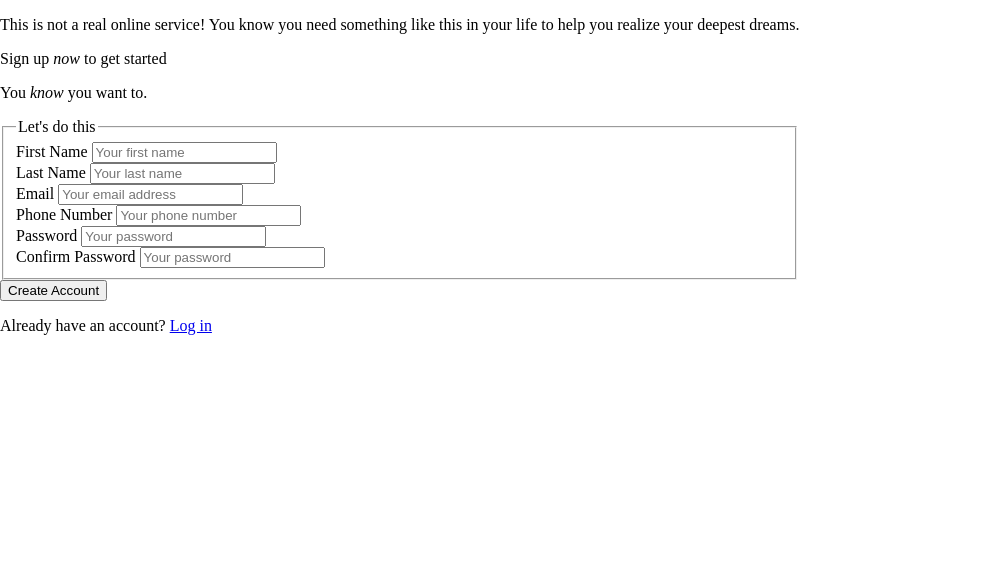
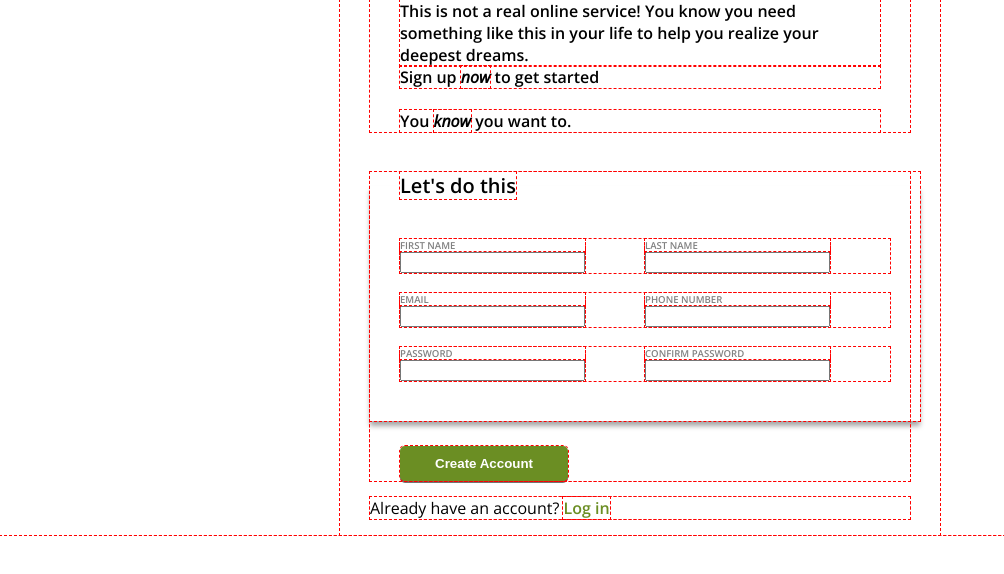
Before and after one commit to selvavl/form, a plain HTML site: page index.html in a window 1280 px wide. Shown: the whole page, without its empty margins (0-1004 px from the left). Drawn offline with nearby package versions, Linux system fonts and the light colour scheme.

Commit message:
HTML reworked, CSS applied
Using several styles to match TOP form

```diff
--- a/index.html
+++ b/index.html
@@ -5,56 +5,61 @@
     <meta name="viewport" content="width=device-width, initial-scale=1.0">
     <title>Document</title>
     <link rel="stylesheet" href="style.css">
+    <link rel="preconnect" href="https://fonts.googleapis.com">
+    <link rel="preconnect" href="https://fonts.gstatic.com" crossorigin>
+    <link href="https://fonts.googleapis.com/css2?family=Fira+Sans:wght@500;700&family=Open+Sans:ital,wght@0,300;0,400;0,600;1,400&display=swap" rel="stylesheet">
 </head>
 <body>
     <div class="right container">
-        <div>
+        <div class="right textbox">
             <p>This is not a real online service! You know you need something like this in your life to help you realize your deepest dreams.</p>
             <p>Sign up <em>now</em> to get started</p>
+            <br>
             <p>You <em>know</em> you want to.</p>
         </div>
-        <div>
+        <div class="form container">
             <form action="#">
                 <fieldset>
                     <legend>Let's do this</legend>
                     <div class="row one">
                         <div>
-                            <label for="f_name">First Name</label>
-                            <input type="text" id='f_name' placeholder="Your first name" required>
+                            <label for="f_name">FIRST NAME</label>
+                            <input type="text" id='f_name' required>
                         </div>
                         <div>
-                            <label for="l_name">Last Name</label>
-                            <input type="text" id='l_name' placeholder="Your last name" required>
+                            <label for="l_name">LAST NAME</label>
+                            <input type="text" id='l_name' required>
                         </div>
                     </div>
                     <div class="row two">
                         <div>
-                            <label for="email">Email</label>
-                            <input type="email" id='email' placeholder="Your email address" required>
+                            <label for="email">EMAIL</label>
+                            <input type="email" id='email' required>
                         </div>
                         <div>
-                            <label for="phone">Phone Number</label>
-                            <input type="tel" id='phone' placeholder="Your phone number" required>
+                            <label for="phone">PHONE NUMBER</label>
+                            <input type="tel" id='phone' required>
                         </div>
                     </div>
-                    <div>
+                    <div class="row three">
                         <div>
-                            <label for="password">Password</label>
-                            <input type="password" name="password" id="password" placeholder="Your password" required>
+                            <label for="password">PASSWORD</label>
+                            <input type="password" name="password" id="password"  required>
                         </div>
                         <div>
-                            <label for="confirm-password">Confirm Password</label>
-                            <input type="password" name="confirm-password" id="confirm-password" placeholder="Your password" required>
+                            <label for="confirm-password">CONFIRM PASSWORD</label>
+                            <input type="password" name="confirm-password" id="confirm-password"  required>
                         </div>
                     </div>
                 </fieldset>
-                <button type="submit">Create Account</button>
+                <button type="submit" class="submit">Create Account</button>
             </form>
         </div>
         <div>
-            <p>Already have an account? <span><a href="#">Log in</a></span></p>
+            <p>Already have an account? <span><a href="#" class="login">Log in</a></span></p>
         </div>
     </div>
 
+
 </body>
 </html>
--- a/style.css
+++ b/style.css
@@ -1,22 +1,107 @@
+* {
+    outline: 1px dashed red;
+    --left-margin: 30px;
+}
+
 html {
     margin: 0;
+    font-family: 'Open Sans', sans-serif;
 }
 
 body {
     display: flex;
     margin: 0;
+    justify-content: center;
 }
 
-#div1 {
-    background-image: url(img/hse.jpg);
-    background-repeat: no-repeat;
-    background-attachment: fixed;
-    background-size: 40vw;
-    height: 100vh;
-    width: 40vw;
+.right.container {
+    width: 600px;
+
 }
 
-#div2 { background-color: aqua;
-    height: 100vh;
-    width: 60vw;
+.right.textbox {
+    font-weight: 600;
+    margin-bottom: 50px;
 }
+
+.right.textbox p {
+    margin: 0 var(--left-margin);
+}
+
+label{
+    font-weight: 600;
+    font-size: 0.6rem;
+    color: gray;
+}
+
+.row {
+    display: flex;
+    flex-direction: row;
+    margin: 20px 0;
+}
+
+.row div {
+    display: flex;
+    flex-direction: column;
+    margin-right: 60px;
+
+}
+
+fieldset {
+    display: block;
+    border: 0;
+    box-shadow: 0 5px 5px 0 rgba(0,0,0,0.35);
+    margin: 40px 0 25px;
+    padding: 20px var(--left-margin);
+
+
+}
+
+.submit {
+    margin-left: var(--left-margin);
+    background-color: olivedrab;
+    color: white;
+    transition: background-color 0.2s;
+    font-weight: 600;
+    padding: 10px 35px;
+    border-radius: 5px;
+    border: 0;
+    box-shadow: 0 2px 0.5px 0 rgba(0,0,0,0.55);
+
+}
+
+.submit:hover {
+
+    background-color: rgb(67, 91, 19)
+}
+
+.submit:active {
+    padding-top: 10.5px;
+    padding-bottom: 9.5px;
+    box-shadow: 0 3px 0.5px 0 rgba(0,0,0,0.55);
+    background-color: rgb(255, 179, 0)
+}
+
+legend {
+    font-weight: 600;
+    padding: 0;
+    font-size: 1.25rem;
+}
+
+.right.container > div {
+    margin: 0 var(--left-margin);
+}
+
+.login {
+    text-decoration: none;
+    color: olivedrab;
+    font-weight: 600;
+}
+
+.login:hover {
+    color: rgb(67, 91, 19)
+}
+
+.login:active {
+    color: rgb(255, 179, 0)
+}
```
